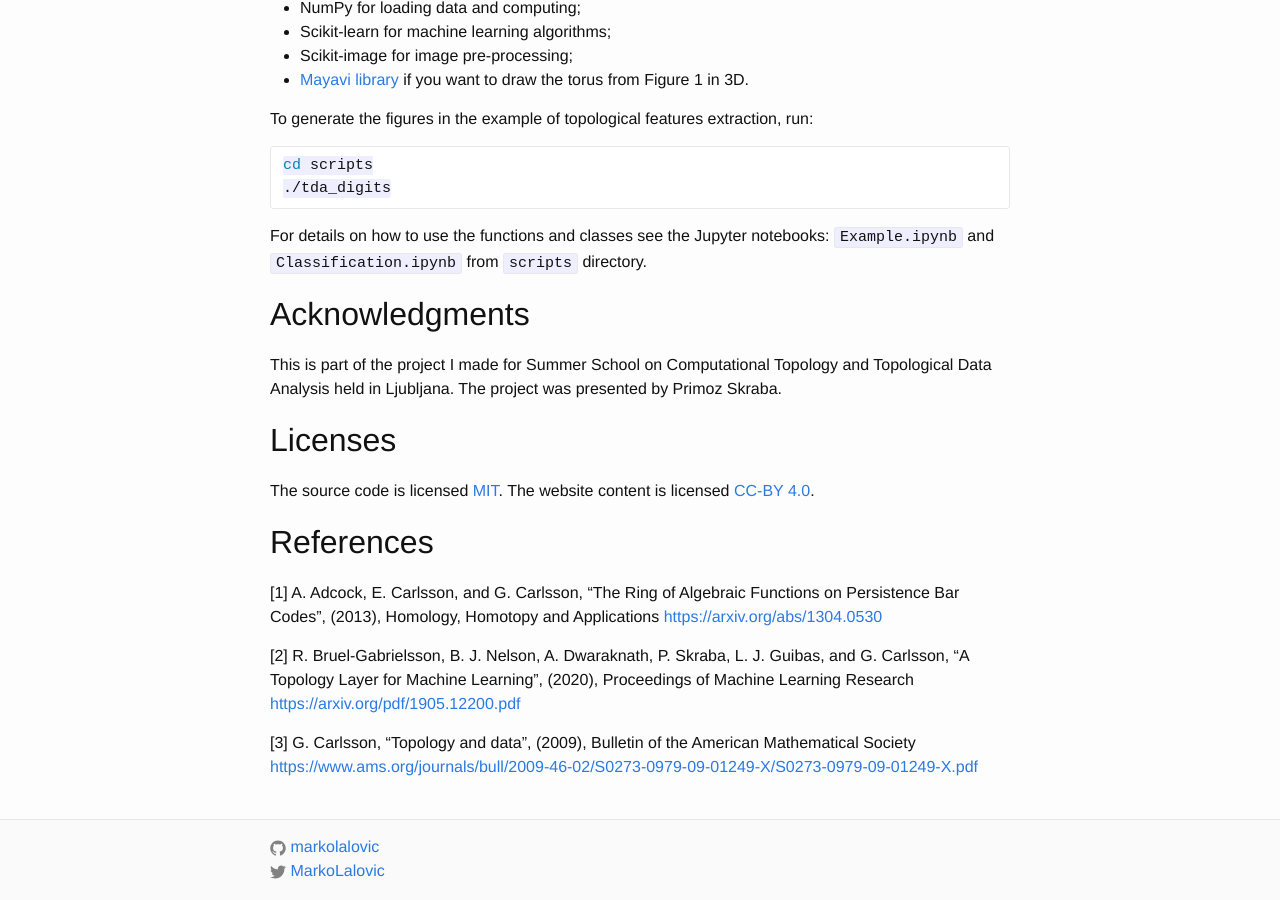
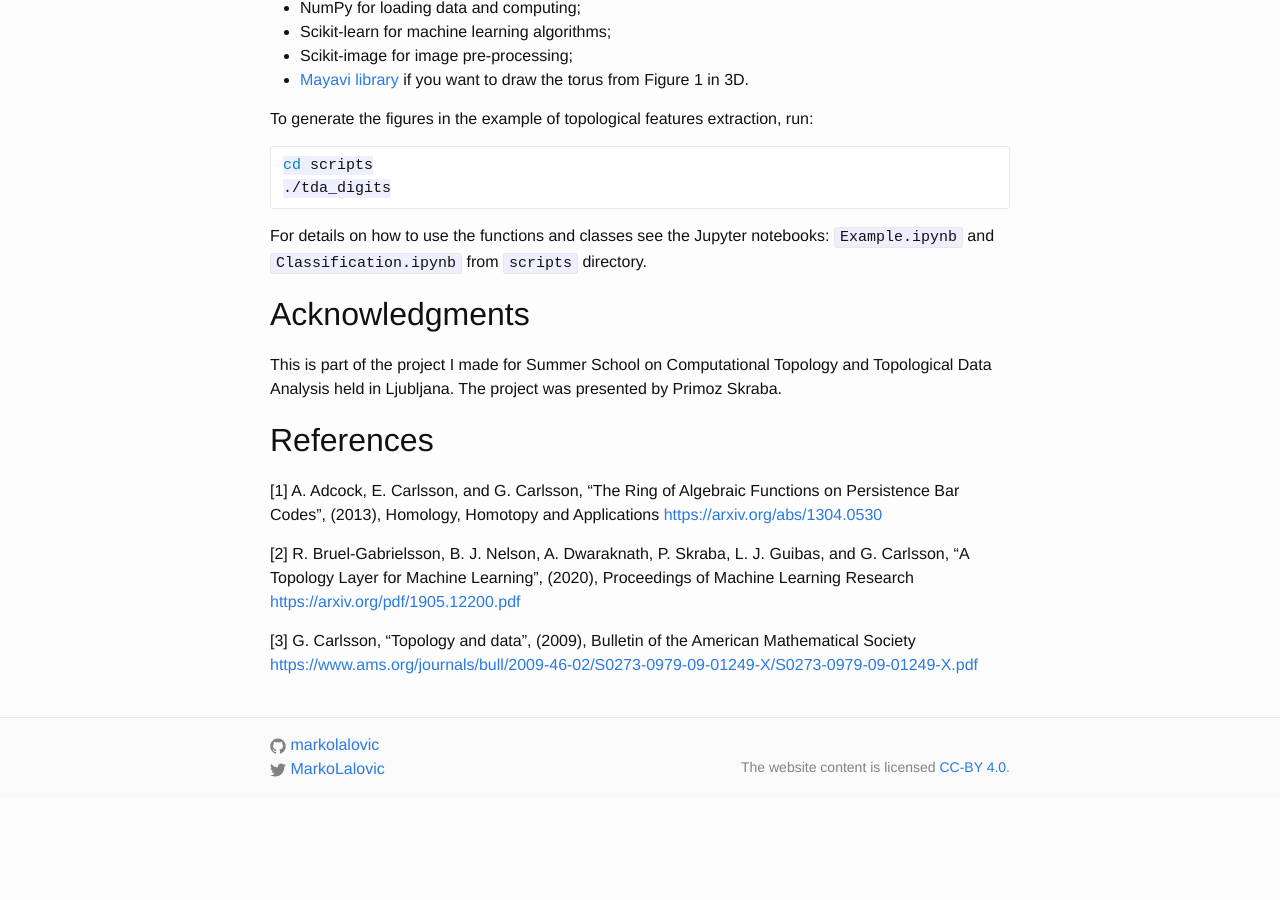
Before and after one commit to markolalovic/blog, a Jekyll site: the page built from docs/_posts/2020-09-25-tda-digits.markdown, in a window 1280 px wide and 900 px high, scrolled down 6379 px. Built offline with Jekyll 4.4.1, drawn with Linux system fonts in a browser that asks for light colours; formulas are drawn with MathJax 3; after the commit the page ends 7177 px from its top, so only the background shows below that; some of the changed text lies outside the part shown.

Commit message:
added license

```diff
--- a/docs/_includes/footer.html
+++ b/docs/_includes/footer.html
@@ -29,6 +29,9 @@
 
           <span class="username">{{ site.twitter_username }}</span>
         </a>
+        <span class="post-meta" style="float: right">
+          The website content is licensed <a href="https://creativecommons.org/licenses/by/4.0/" target="_blank">CC-BY 4.0</a>.
+        </span>
       </li>
       {% endif %}
     </ul>
--- a/docs/_posts/2020-06-15-water-towers.markdown
+++ b/docs/_posts/2020-06-15-water-towers.markdown
@@ -6,7 +6,7 @@ author: Marko Lalović
 date:   2020-06-15 21:26:36 +0100
 image: /assets/posts/water-towers/water-towers-small.jpg
 categories: Physics NYC Architecture
-rtime: 4 min read
+rtime: 2 min read
 ---
 <div class="images">
   <img src="/assets/posts/water-towers/water-towers.jpg">
--- a/docs/_posts/2020-09-25-tda-digits.markdown
+++ b/docs/_posts/2020-09-25-tda-digits.markdown
@@ -171,18 +171,15 @@ For details on how to use the functions and classes see the Jupyter notebooks: `
 ## Acknowledgments
 This is part of the project I made for Summer School on Computational Topology and Topological Data Analysis held in Ljubljana. The project was presented by Primoz Skraba.
 
-## Licenses
-The source code is licensed <a href="https://opensource.org/licenses/MIT" target="_blank">MIT</a>. The website content is licensed <a href="https://creativecommons.org/licenses/by/4.0/" target="_blank">CC-BY 4.0</a>.
-
 ## References
 [1] A. Adcock, E. Carlsson, and G. Carlsson, “The Ring of Algebraic Functions on Persistence Bar Codes”, (2013), Homology, Homotopy and Applications
-[https://arxiv.org/abs/1304.0530](https://arxiv.org/abs/1304.0530)
+<a target="_blank" href="https://arxiv.org/abs/1304.0530">https://arxiv.org/abs/1304.0530</a>
 
 [2] R. Bruel-Gabrielsson, B. J. Nelson, A. Dwaraknath, P. Skraba, L. J. Guibas, and G. Carlsson, “A Topology Layer for Machine Learning”, (2020), Proceedings of Machine Learning Research
-[https://arxiv.org/pdf/1905.12200.pdf](https://arxiv.org/pdf/1905.12200.pdf)
+<a target="_blank" href="https://arxiv.org/pdf/1905.12200.pdf">https://arxiv.org/pdf/1905.12200.pdf</a>
 
 [3] G. Carlsson, “Topology and data”, (2009), Bulletin of the American Mathematical Society
-[https://www.ams.org/journals/bull/2009-46-02/S0273-0979-09-01249-X/S0273-0979-09-01249-X.pdf](https://www.ams.org/journals/bull/2009-46-02/S0273-0979-09-01249-X/S0273-0979-09-01249-X.pdf)
+<a target="_blank" href="https://www.ams.org/journals/bull/2009-46-02/S0273-0979-09-01249-X/S0273-0979-09-01249-X.pdf">https://www.ams.org/journals/bull/2009-46-02/S0273-0979-09-01249-X/S0273-0979-09-01249-X.pdf</a>
 
 [mayavi-lib]: https://docs.enthought.com/mayavi/mayavi/
 [1_original]: /assets/posts/tda-digits/1_original-image.png
```
Also changed, not shown: other parts of docs/_posts/2020-09-25-tda-digits.markdown (+1 -1 lines).
